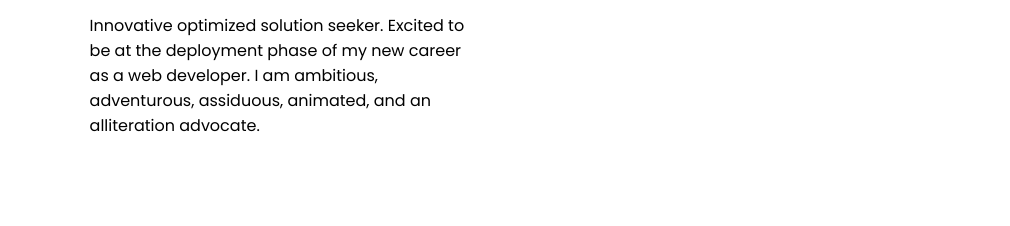
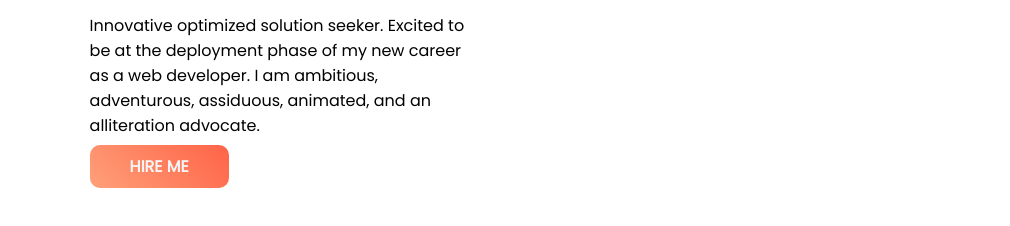
Before and after one commit to farukhrana14/web-portfolio, a plain HTML site: page index.html in a window 1280 px wide. Shown: the part 384-610 px from the top of the page, without its empty margins (0-1010 px from the left). Drawn offline with Linux system fonts and the light colour scheme.

Commit message:
added button by css

```diff
--- a/index.html
+++ b/index.html
@@ -16,6 +16,7 @@
         <h1> <span class="name-highlight">Peter Parker's </span> World</h1>
         <h3>World-Class Web Dev</h3>
         <p>Innovative optimized solution seeker. Excited to be at the deployment phase of my new career as a web developer. I am ambitious, adventurous, assiduous, animated, and an alliteration advocate.</p>
+        <a class="link-button" target="_blank" href="https://www.linkedin.com/in/anmfarukh/">HIRE ME</a>
         </div>
 
         <div class="half-width">
--- a/style.css
+++ b/style.css
@@ -29,3 +29,13 @@ h1{
 section{
     height: 500px;
 }
+.link-button{
+    background-image: linear-gradient(45deg, lightsalmon, tomato);
+    text-decoration: none;
+    color:whitesmoke;
+    font-weight: 700;
+    padding: 10px 40px;
+    border-radius: 10px;
+
+
+}
```
